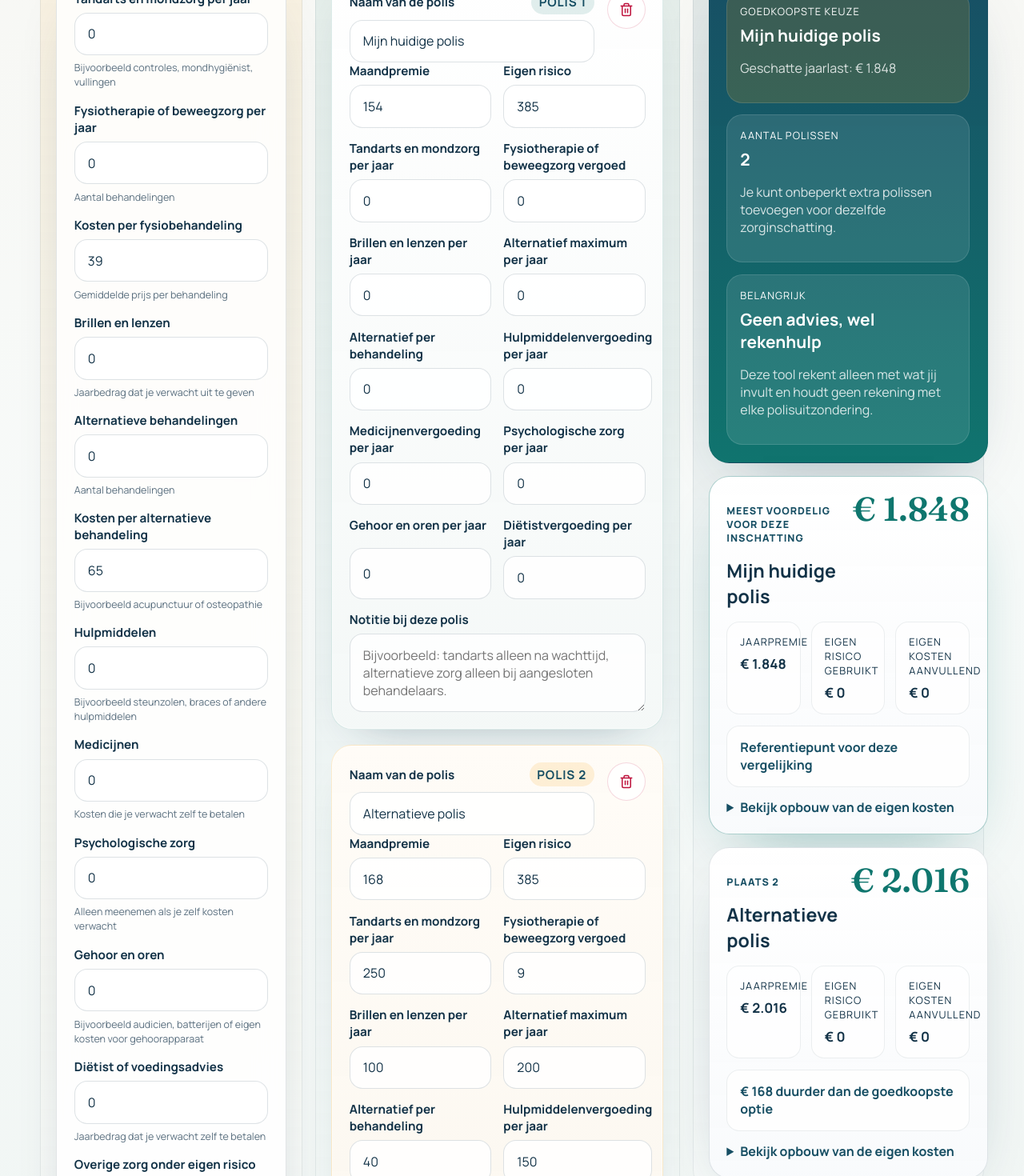
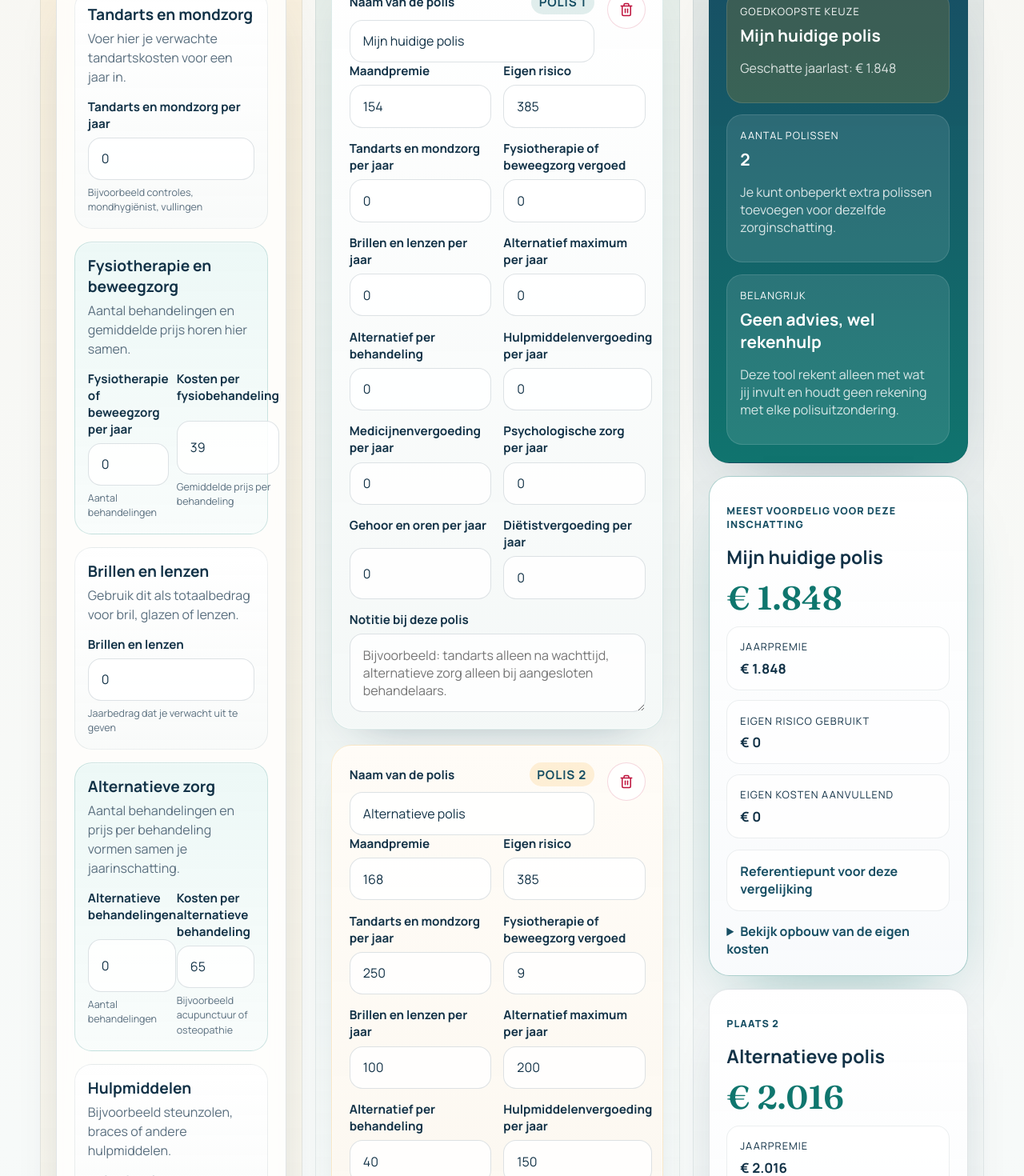
Before and after one commit to Paulmzuiderduin/zorgvergelijker, a React (Vite) app: page / in a window 1280 px wide. Shown: the part 1020-2490 px from the top of the page at 80% size. Built offline with nearby package versions, Linux system fonts and the light colour scheme.

Commit message:
Group related zorggebruik inputs

```diff
--- a/src/App.jsx
+++ b/src/App.jsx
@@ -236,6 +236,93 @@ const zorgVelden = [
   { key: 'buitenland', label: 'Buitenland en vaccinaties', hint: 'Bijvoorbeeld reisvaccinaties of zorgkosten in het buitenland', step: '0.01' },
   { key: 'dieet', label: 'Diëtist of voedingsadvies', hint: 'Jaarbedrag dat je verwacht zelf te betalen', step: '0.01' },
   { key: 'overigOnderEigenRisico', label: 'Overige zorg onder eigen risico', hint: 'Bijvoorbeeld ziekenhuis, specialist of andere basiszorg', step: '0.01' }
+];
+
+const zorgGroepen = [
+  {
+    id: 'tandarts',
+    title: 'Tandarts en mondzorg',
+    description: 'Voer hier je verwachte tandartskosten voor een jaar in.',
+    veldKeys: ['tandarts']
+  },
+  {
+    id: 'fysio',
+    title: 'Fysiotherapie en beweegzorg',
+    description: 'Aantal behandelingen en gemiddelde prijs horen hier samen.',
+    veldKeys: ['fysioSessies', 'fysioKostenPerSessie']
+  },
+  {
+    id: 'bril',
+    title: 'Brillen en lenzen',
+    description: 'Gebruik dit als totaalbedrag voor bril, glazen of lenzen.',
+    veldKeys: ['bril']
+  },
+  {
+    id: 'alternatief',
+    title: 'Alternatieve zorg',
+    description: 'Aantal behandelingen en prijs per behandeling vormen samen je jaarinschatting.',
+    veldKeys: ['alternatiefSessies', 'alternatiefKostenPerSessie']
+  },
+  {
+    id: 'hulpmiddelen',
+    title: 'Hulpmiddelen',
+    description: 'Bijvoorbeeld steunzolen, braces of andere hulpmiddelen.',
+    veldKeys: ['hulpmiddelen']
+  },
+  {
+    id: 'medicijnen',
+    title: 'Medicijnen',
+    description: 'Kosten die je verwacht zelf te betalen.',
+    veldKeys: ['medicijnen']
+  },
+  {
+    id: 'psychologische-zorg',
+    title: 'Psychologische zorg',
+    description: 'Neem dit mee als je verwacht zelf kosten te maken.',
+    veldKeys: ['psychologischeZorg']
+  },
+  {
+    id: 'gehoor',
+    title: 'Gehoor en oren',
+    description: 'Bijvoorbeeld audicien, batterijen of eigen kosten voor gehoorapparaat.',
+    veldKeys: ['gehoor']
+  },
+  {
+    id: 'huid',
+    title: 'Huidzorg en acne',
+    description: 'Bijvoorbeeld huidtherapie, camouflage of acnebehandeling.',
+    veldKeys: ['huid']
+  },
+  {
+    id: 'kraamzorg',
+    title: 'Zwangerschap en kraamzorg',
+    description: 'Bijvoorbeeld eigen bijdragen of aanvullende zorg rondom zwangerschap.',
+    veldKeys: ['kraamzorg']
+  },
+  {
+    id: 'preventie',
+    title: 'Preventie en cursussen',
+    description: 'Bijvoorbeeld leefstijlprogramma’s, cursussen of preventieve checks.',
+    veldKeys: ['preventie']
+  },
+  {
+    id: 'buitenland',
+    title: 'Buitenland en vaccinaties',
+    description: 'Bijvoorbeeld reisvaccinaties of zorgkosten in het buitenland.',
+    veldKeys: ['buitenland']
+  },
+  {
+    id: 'dieet',
+    title: 'Diëtist en voedingsadvies',
+    description: 'Gebruik dit voor dieetadvies of voedingsbegeleiding.',
+    veldKeys: ['dieet']
+  },
+  {
+    id: 'overig',
+    title: 'Overige zorg onder eigen risico',
+    description: 'Bijvoorbeeld ziekenhuis, specialist of andere basiszorg.',
+    veldKeys: ['overigOnderEigenRisico']
+  }
 ];
 
 const polisVelden = [
@@ -527,6 +614,16 @@ export default function App() {
       (categorie) => actieveCategorieSet.has(categorie.id) && categorie.zorgKeys.includes(veld.key)
     )
   );
+
+  const zichtbareZorgGroepen = zorgGroepen
+    .filter((groep) => actieveCategorieSet.has(groep.id))
+    .map((groep) => ({
+      ...groep,
+      velden: groep.veldKeys
+        .map((veldKey) => zichtbareZorgVelden.find((veld) => veld.key === veldKey))
+        .filter(Boolean)
+    }))
+    .filter((groep) => groep.velden.length > 0);
 
   const zichtbarePolisVelden = polisVelden.filter((veld) => {
     if (veld.key === 'maandpremie') return true;
@@ -826,9 +923,19 @@ export default function App() {
             <p>Vul eerst in wat je komend jaar denkt te gebruiken. De vergelijking rechts rekent direct mee met de categorieën die je in instellingen hebt aangezet.</p>
           </div>
           <article className="panel">
-            <div className="field-grid">
-              {zichtbareZorgVelden.map((veld) => (
-                <label key={veld.key} className={veld.key === 'overigOnderEigenRisico' ? 'field wide' : 'field'}>
+            <div className="zorggroepen-stack">
+              {zichtbareZorgGroepen.map((groep) => (
+                <section
+                  key={groep.id}
+                  className={`zorggroep-card ${groep.velden.length > 1 ? 'zorggroep-card-paired' : ''}`}
+                >
+                  <div className="zorggroep-header">
+                    <h3>{groep.title}</h3>
+                    <p>{groep.description}</p>
+                  </div>
+                  <div className={`field-grid ${groep.velden.length > 1 ? 'field-grid-paired' : ''}`}>
+                    {groep.velden.map((veld) => (
+                      <label key={veld.key} className="field">
                         <span>{veld.label}</span>
                         <input
                           type="number"
@@ -839,6 +946,9 @@ export default function App() {
                         />
                         <small>{veld.hint}</small>
                       </label>
+                    ))}
+                  </div>
+                </section>
               ))}
             </div>
           </article>
--- a/src/styles.css
+++ b/src/styles.css
@@ -396,6 +396,48 @@ button {
   gap: 0.95rem;
 }
 
+.zorggroepen-stack {
+  display: grid;
+  gap: 1rem;
+}
+
+.zorggroep-card {
+  border-radius: 1.35rem;
+  padding: 1rem;
+  background:
+    linear-gradient(180deg, rgba(255, 255, 255, 0.92), rgba(248, 250, 249, 0.88)),
+    rgba(255, 255, 255, 0.72);
+  border: 1px solid rgba(18, 50, 71, 0.08);
+  box-shadow: inset 0 1px 0 rgba(255, 255, 255, 0.5);
+}
+
+.zorggroep-card-paired {
+  background:
+    linear-gradient(180deg, rgba(236, 248, 246, 0.96), rgba(248, 252, 251, 0.9)),
+    rgba(255, 255, 255, 0.72);
+  border-color: rgba(15, 118, 110, 0.18);
+}
+
+.zorggroep-header h3 {
+  margin: 0;
+  font-size: 1.2rem;
+}
+
+.zorggroep-header p {
+  margin: 0.35rem 0 0;
+  color: var(--muted);
+  line-height: 1.5;
+}
+
+.zorggroep-header + .field-grid {
+  margin-top: 0.9rem;
+}
+
+.field-grid-paired {
+  grid-template-columns: repeat(2, minmax(0, 1fr));
+  gap: 0.85rem;
+}
+
 .policy-grid {
   grid-template-columns: repeat(2, minmax(0, 1fr));
 }
@@ -560,6 +602,7 @@ button {
   background:
     linear-gradient(180deg, rgba(255, 255, 255, 0.96), rgba(248, 250, 252, 0.92)),
     var(--panel);
+  container-type: inline-size;
 }
 
 .result-card.is-best {
@@ -569,7 +612,7 @@ button {
 
 .result-total {
   font-family: "Fraunces", Georgia, serif;
-  font-size: clamp(1.8rem, 4vw, 2.6rem);
+  font-size: clamp(1.8rem, 3.2vw, 2.6rem);
   color: var(--brand);
   line-height: 0.95;
   text-align: right;
@@ -621,11 +664,27 @@ button {
   margin-top: 0.9rem;
 }
 
+@container (max-width: 520px) {
+  .result-topline {
+    flex-direction: column;
+  }
+
+  .result-total {
+    text-align: left;
+  }
+
+  .metric-row,
+  .breakdown-grid {
+    grid-template-columns: 1fr;
+  }
+}
+
 @media (max-width: 960px) {
   .hero-card,
   .workflow-strip,
   .workspace-grid,
   .settings-grid,
+  .field-grid-paired,
   .policy-grid,
   .metric-row,
   .breakdown-grid {
```
Lines whose indentation alone changed are shown as unchanged.
